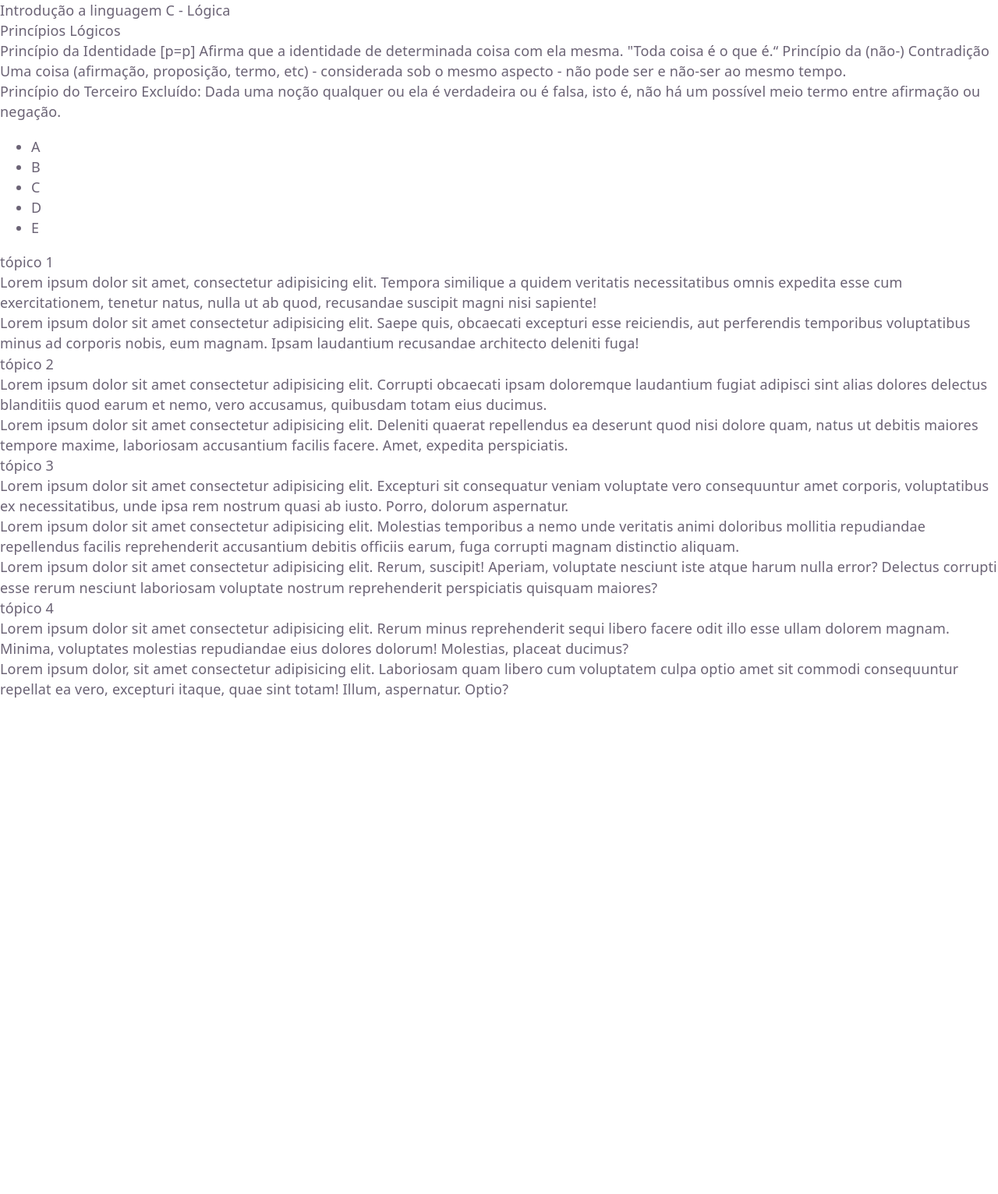
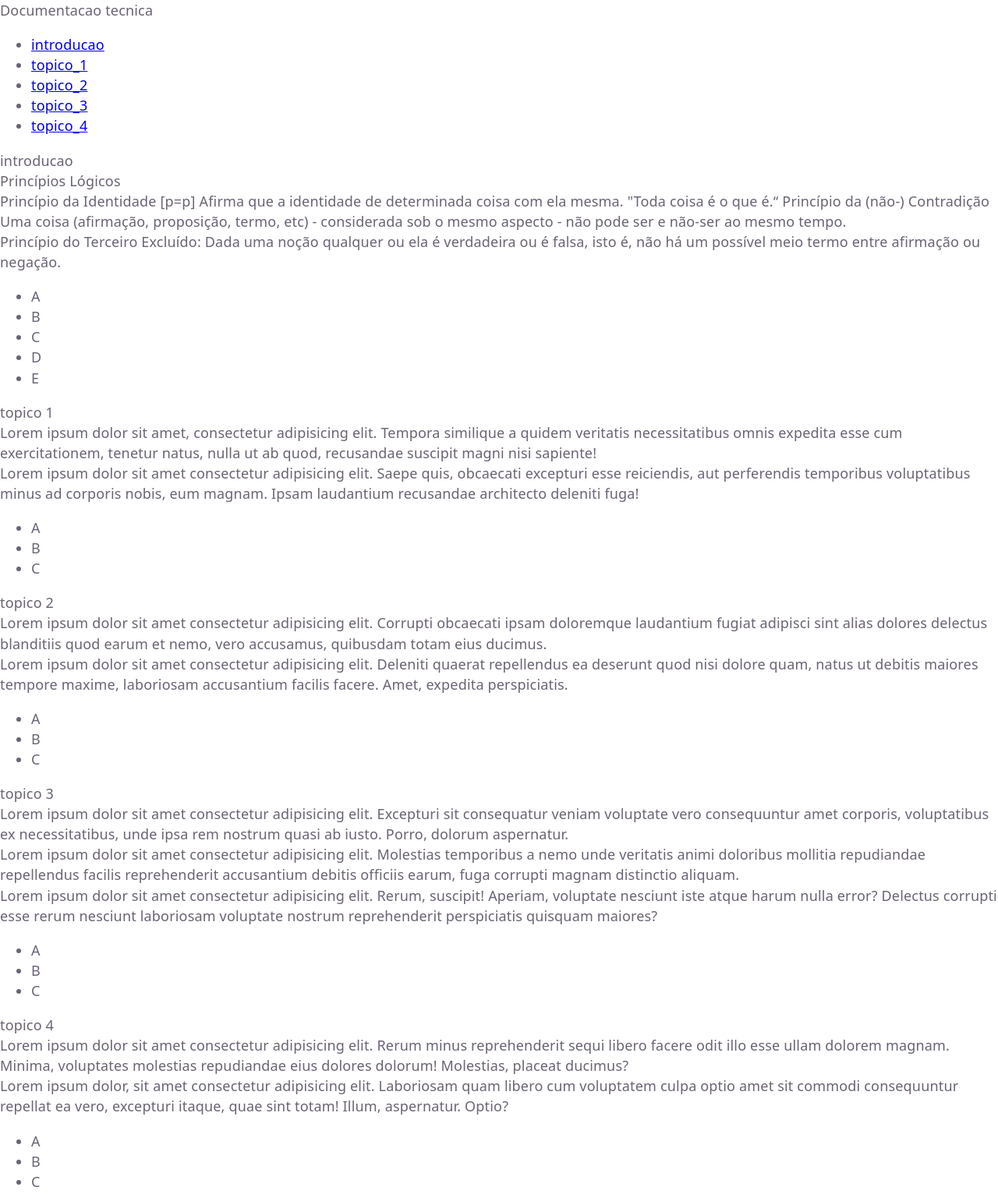
Before and after one commit to lourenasousa25-coder/documentacao_tecnica, a website built with Vite: page index.html in a window 1280 px wide. Shown: the whole page at 78% size. Before the commit the page ends 897 px from the top, so only its background shows below. Built offline with nearby package versions, Linux system fonts and the light colour scheme.

Commit message:
elemento navlink adicionado

```diff
--- a/index.html
+++ b/index.html
@@ -9,9 +9,30 @@
 </head>
 
 <body>
+
+  <nav id="navbar">
+    <header>Documentacao tecnica</header>
+    <ul>
+      <li>
+        <a class="nav-link" href="#introducao">introducao</a>
+      </li>
+      <li>
+        <a class="nav-link" href="#topico 1">topico_1</a>
+      </li>
+      <li>
+        <a class="nav-link" href="#topico 2">topico_2</a>
+      </li>
+      <li>
+        <a class="nav-link" href="#topico 3">topico_3</a>
+      </li>
+      <li>
+        <a class="nav-link" href="#topico 4">topico_4</a>
+      </li>
+    </ul>
+  </nav>
   <main id="main-doc">
     <section class="main-section" id="introducao">
-      <header>Introdução a linguagem C - Lógica </header>
+      <header>introducao</header>
       <p>Princípios Lógicos
       <p>
       <p> Princípio da Identidade [p=p] Afirma que a
@@ -34,31 +55,40 @@
         <li>E</li>
       </ul>
 
+
     </section>
 
 
     <section class="main-section" id="topico_1">
-      <header>tópico 1</header>
+      <header>topico 1</header>
       <p>Lorem ipsum dolor sit amet, consectetur adipisicing elit. Tempora similique a quidem veritatis necessitatibus
         omnis expedita esse cum exercitationem, tenetur natus, nulla ut ab quod, recusandae suscipit magni nisi
         sapiente!</p>
       <p>Lorem ipsum dolor sit amet consectetur adipisicing elit. Saepe quis, obcaecati excepturi esse reiciendis, aut
         perferendis temporibus voluptatibus minus ad corporis nobis, eum magnam. Ipsam laudantium recusandae architecto
         deleniti fuga!</p>
+      <ul>
+        <li>A</li>
+        <li>B</li>
+        <li>C</li>
     </section>
 
     <section class="main-section" id="topico_2">
-      <header>tópico 2</header>
+      <header>topico 2</header>
       <p>Lorem ipsum dolor sit amet consectetur adipisicing elit. Corrupti obcaecati ipsam doloremque laudantium fugiat
         adipisci sint alias dolores delectus blanditiis quod earum et nemo, vero accusamus, quibusdam totam eius
         ducimus.</p>
       <p>Lorem ipsum dolor sit amet consectetur adipisicing elit. Deleniti quaerat repellendus ea deserunt quod nisi
         dolore quam, natus ut debitis maiores tempore maxime, laboriosam accusantium facilis facere. Amet, expedita
         perspiciatis.</p>
+      <ul>
+        <li>A</li>
+        <li>B</li>
+        <li>C</li>
     </section>
 
     <section class="main-section" id="topico_3">
-      <header>tópico 3</header>
+      <header>topico 3</header>
       <p>Lorem ipsum dolor sit amet consectetur adipisicing elit. Excepturi sit consequatur veniam voluptate vero
         consequuntur amet corporis, voluptatibus ex necessitatibus, unde ipsa rem nostrum quasi ab iusto. Porro, dolorum
         aspernatur.</p>
@@ -68,15 +98,23 @@
       <p>Lorem ipsum dolor sit amet consectetur adipisicing elit. Rerum, suscipit! Aperiam, voluptate nesciunt iste
         atque harum nulla error? Delectus corrupti esse rerum nesciunt laboriosam voluptate nostrum reprehenderit
         perspiciatis quisquam maiores?</p>
+      <ul>
+        <li>A</li>
+        <li>B</li>
+        <li>C</li>
     </section>
 
     <section class="main-section" id="topico_4">
-      <header>tópico 4</header>
+      <header>topico 4</header>
       <p>Lorem ipsum dolor sit amet consectetur adipisicing elit. Rerum minus reprehenderit sequi libero facere odit
         illo esse ullam dolorem magnam. Minima, voluptates molestias repudiandae eius dolores dolorum! Molestias,
         placeat ducimus?</p>
       <p>Lorem ipsum dolor, sit amet consectetur adipisicing elit. Laboriosam quam libero cum voluptatem culpa optio
         amet sit commodi consequuntur repellat ea vero, excepturi itaque, quae sint totam! Illum, aspernatur. Optio?</p>
+      <ul>
+        <li>A</li>
+        <li>B</li>
+        <li>C</li>
     </section>
 
 
```
